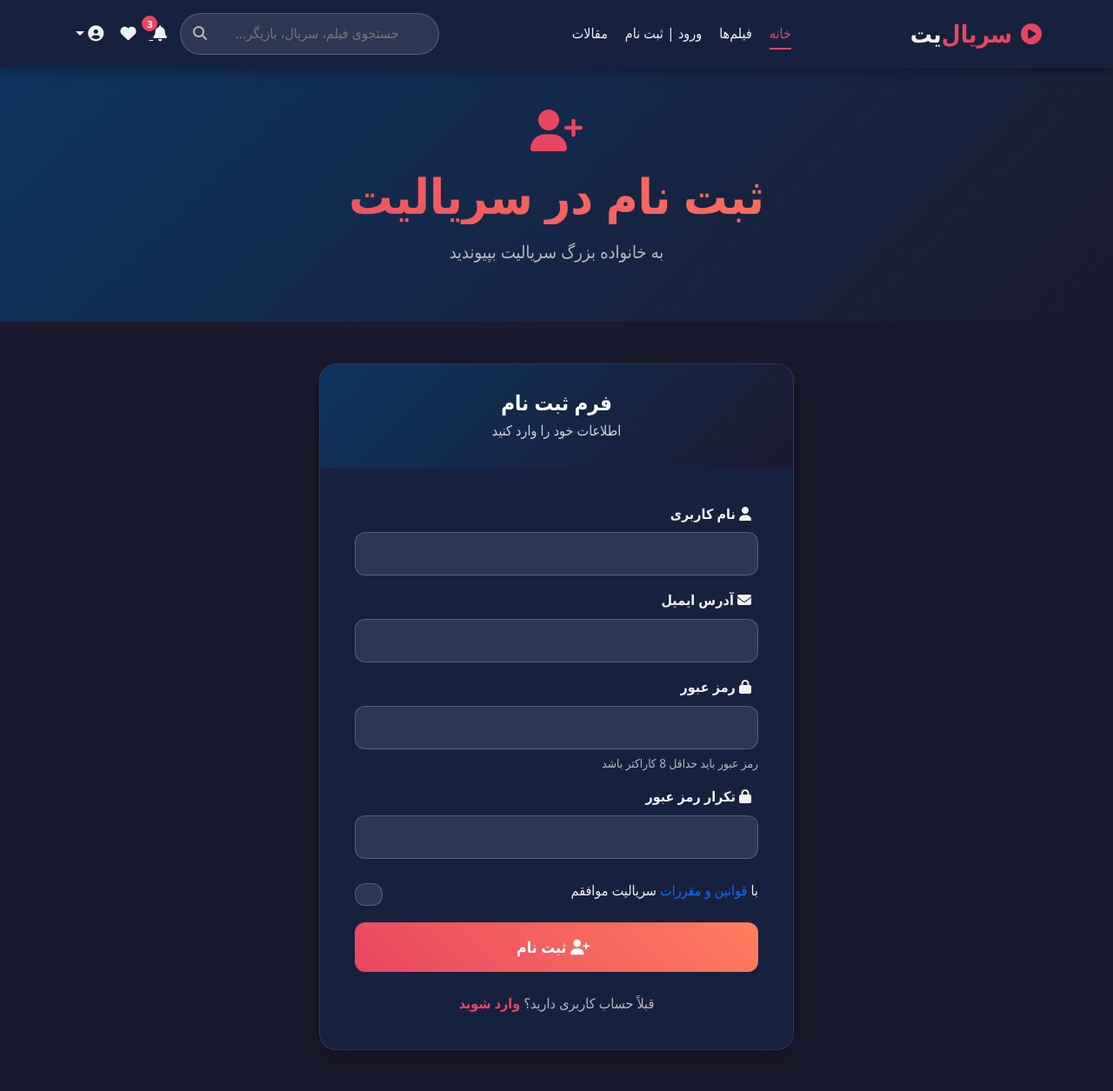
After one commit to surena7/Series_Movies-Project, a Django app: page /accounts/ in a window 1280 px wide. The commit adds this page. Shown: the top 1255 px of the page at 87% size. Run offline with Django 5.2, Linux system fonts and the light colour scheme.

Commit message:
register is add

```diff
--- a/accounts/forms.py
+++ b/accounts/forms.py
@@ -1 +1,11 @@
 from django import forms
+
+
+
+
+
+class SignUpForm(forms.Form):
+    username = forms.CharField(widget=forms.TextInput(attrs={"class":"form-control"}))
+    email = forms.EmailField(widget=forms.EmailInput(attrs={"class":"form-control"}))
+    password1 = forms.CharField(widget=forms.PasswordInput(attrs={"class":"form-control"}))
+    password2 = forms.CharField(widget=forms.PasswordInput(attrs={"class":"form-control"}))
--- a/accounts/urls.py
+++ b/accounts/urls.py
@@ -2,8 +2,9 @@ from django.urls import path
 from .views import *
 
 
+app_name="accounts"
 
 
 urlpatterns = [
-
+    path("",signup,name="signup"),
 ]
--- a/accounts/views.py
+++ b/accounts/views.py
@@ -1,3 +1,42 @@
 from django.shortcuts import render
+from .forms import SignUpForm
+from django.contrib.auth.models import User
+from django.http import HttpResponseRedirect
 
-# Create your views here.
+
+
+
+
+def signup(request):
+    template = "registration/signup.html"
+    if request.method == "POST":
+        form = SignUpForm(request.POST)
+        if form.is_valid():
+            if User.objects.filter(username=form.cleaned_data["username"]).exists():
+                return render(request,template,{
+                    "form":form,
+                    "error_message":"UserName Is Already Exists !"
+                })
+            elif User.objects.filter(email=form.cleaned_data["email"]).exists():
+                return render(request,template,{
+                    "form":form,
+                    "error_message":"Email Is Already Exists !"
+                })
+            elif form.cleaned_data["password1"]!=form.cleaned_data["password2"]:
+                return render(request,template,{
+                    "form":form,
+                    "error_message":"The Passwords Is Not Match !"
+                })
+            else :
+                user=User.objects.create_user(
+                    form.cleaned_data["username"],
+                    form.cleaned_data["email"],
+                    form.cleaned_data["password1"],
+                )
+                user.save()
+                return HttpResponseRedirect("login")
+
+    else :
+        form=SignUpForm()
+
+    return render(request,template,{"form":form})
--- a/config/settings.py
+++ b/config/settings.py
@@ -41,6 +41,7 @@ INSTALLED_APPS = [
     "Subscription",
     "Comment",
     "blog",
+    "accounts",
 ]
 
 MIDDLEWARE = [
@@ -133,3 +134,8 @@ STATICFILES_DIRS=[
 ]
 MEDIA_URL='/media/'
 MEDIA_ROOT=os.path.join(BASE_DIR,'media')
+
+
+LOGIN_REDIRECT_URL = "web:home"
+
+LOGOUT_REDIRECT_URL = "web:home"
--- a/config/urls.py
+++ b/config/urls.py
@@ -27,6 +27,8 @@ urlpatterns = [
     path("subscription/",include("Subscription.urls")),
     path("comment/",include("Comment.urls")),
     path("blog/",include("blog.urls")),
+    path('accounts/',include('django.contrib.auth.urls')),
+    path("accounts/",include("accounts.urls")),
 ]
 
 
--- a/templates/base.html
+++ b/templates/base.html
@@ -29,9 +29,14 @@
                 <nav class="d-none d-lg-flex">
                     <a href="#" class="nav-link active">خانه</a>
                     <a href="#" class="nav-link">فیلم‌ها</a>
-                    <a href="#" class="nav-link">سریال‌ها</a>
-                    <a href="#" class="nav-link">دسته‌بندی‌ها</a>
-                    <a href="#" class="nav-link">تماشاخانه</a>
+                {% if user.is_authenticated %}
+                <form method="POST" action="{% url "logout" %}">
+                    {% csrf_token %}
+                    <button class="nav-link" type="submit">خروج</button>
+                </form>
+                {% else %}
+                    <a href="{% url "accounts:signup" %}" class="nav-link">ورود | ثبت نام</a>
+                {% endif %}
                     <a href="#" class="nav-link">مقالات</a>
                 </nav>
 
--- /dev/null
+++ b/templates/registration/signup.html
@@ -0,0 +1,361 @@
+{% extends "base.html" %}
+
+{% block title %}ثبت نام در سریالیت{% endblock title %}
+
+{% block content %}
+
+<div class="auth-page">
+    <!-- Header Section -->
+    <section class="page-header-section py-5" style="background: linear-gradient(135deg, var(--accent-color) 0%, var(--primary-color) 100%);">
+        <div class="container">
+            <div class="row">
+                <div class="col-12 text-center">
+                    <div class="auth-icon mb-3">
+                        <i class="fas fa-user-plus fa-3x"></i>
+                    </div>
+                    <h1 class="page-title display-4 fw-bold mb-3">ثبت نام در سریالیت</h1>
+                    <p class="page-subtitle lead">به خانواده بزرگ سریالیت بپیوندید</p>
+                </div>
+            </div>
+        </div>
+    </section>
+
+    <!-- Signup Form Section -->
+    <section class="auth-form-section py-5">
+        <div class="container">
+            <div class="row justify-content-center">
+                <div class="col-lg-6 col-md-8">
+                    <div class="auth-card">
+                        <div class="auth-card-header">
+                            <h3 class="auth-title">فرم ثبت نام</h3>
+                            <p class="auth-subtitle">اطلاعات خود را وارد کنید</p>
+                        </div>
+
+                        <div class="auth-card-body">
+                            {% if error_message %}
+                            <div class="alert alert-danger alert-dismissible fade show" role="alert">
+                                <i class="fas fa-exclamation-triangle me-2"></i>
+                                {{ error_message }}
+                                <button type="button" class="btn-close" data-bs-dismiss="alert"></button>
+                            </div>
+                            {% endif %}
+
+                            <form method="post" class="auth-form">
+                                {% csrf_token %}
+
+                                <div class="form-group mb-3">
+                                    <label class="form-label">
+                                        <i class="fas fa-user me-2"></i>
+                                        نام کاربری
+                                    </label>
+                                    {{ form.username }}
+                                    {% if form.username.errors %}
+                                    <div class="invalid-feedback d-block">
+                                        {% for error in form.username.errors %}
+                                            {{ error }}
+                                        {% endfor %}
+                                    </div>
+                                    {% endif %}
+                                </div>
+
+                                <div class="form-group mb-3">
+                                    <label class="form-label">
+                                        <i class="fas fa-envelope me-2"></i>
+                                        آدرس ایمیل
+                                    </label>
+                                    {{ form.email }}
+                                    {% if form.email.errors %}
+                                    <div class="invalid-feedback d-block">
+                                        {% for error in form.email.errors %}
+                                            {{ error }}
+                                        {% endfor %}
+                                    </div>
+                                    {% endif %}
+                                </div>
+
+                                <div class="form-group mb-3">
+                                    <label class="form-label">
+                                        <i class="fas fa-lock me-2"></i>
+                                        رمز عبور
+                                    </label>
+                                    {{ form.password1 }}
+                                    {% if form.password1.errors %}
+                                    <div class="invalid-feedback d-block">
+                                        {% for error in form.password1.errors %}
+                                            {{ error }}
+                                        {% endfor %}
+                                    </div>
+                                    {% endif %}
+                                    <div class="form-text">رمز عبور باید حداقل 8 کاراکتر باشد</div>
+                                </div>
+
+                                <div class="form-group mb-4">
+                                    <label class="form-label">
+                                        <i class="fas fa-lock me-2"></i>
+                                        تکرار رمز عبور
+                                    </label>
+                                    {{ form.password2 }}
+                                    {% if form.password2.errors %}
+                                    <div class="invalid-feedback d-block">
+                                        {% for error in form.password2.errors %}
+                                            {{ error }}
+                                        {% endfor %}
+                                    </div>
+                                    {% endif %}
+                                </div>
+
+                                <div class="form-check mb-4">
+                                    <input class="form-check-input" type="checkbox" id="terms" required>
+                                    <label class="form-check-label" for="terms">
+                                        با <a href="#" class="text-primary">قوانین و مقررات</a> سریالیت موافقم
+                                    </label>
+                                </div>
+
+                                <button type="submit" class="btn btn-primary btn-lg w-100 auth-submit-btn">
+                                    <i class="fas fa-user-plus me-2"></i>
+                                    ثبت نام
+                                </button>
+                            </form>
+
+                            <div class="auth-footer text-center mt-4">
+                                <p class="mb-0">قبلاً حساب کاربری دارید؟
+                                    <a href="{% url 'login' %}" class="auth-link">وارد شوید</a>
+                                </p>
+                            </div>
+                        </div>
+                    </div>
+                </div>
+            </div>
+        </div>
+    </section>
+</div>
+
+<style>
+    /* Auth Page Styles */
+    .auth-page {
+        min-height: 100vh;
+        background: var(--primary-color);
+    }
+
+    .page-header-section {
+        background: linear-gradient(135deg, var(--accent-color) 0%, var(--primary-color) 100%);
+        color: white;
+    }
+
+    .page-title {
+        background: linear-gradient(45deg, #e94560, #ff7e5f);
+        -webkit-background-clip: text;
+        -webkit-text-fill-color: transparent;
+        background-clip: text;
+    }
+
+    .page-subtitle {
+        color: var(--text-secondary);
+    }
+
+    .auth-icon {
+        color: var(--highlight-color);
+    }
+
+    /* Auth Card */
+    .auth-card {
+        background: var(--secondary-color);
+        border-radius: 20px;
+        box-shadow: 0 15px 35px rgba(0, 0, 0, 0.3);
+        border: 1px solid rgba(255, 255, 255, 0.1);
+        overflow: hidden;
+    }
+
+    .auth-card-header {
+        background: linear-gradient(135deg, var(--accent-color) 0%, var(--primary-color) 100%);
+        padding: 30px;
+        text-align: center;
+        color: white;
+    }
+
+    .auth-title {
+        font-size: 1.5rem;
+        font-weight: 700;
+        margin-bottom: 5px;
+    }
+
+    .auth-subtitle {
+        color: rgba(255, 255, 255, 0.8);
+        margin: 0;
+    }
+
+    .auth-card-body {
+        padding: 40px;
+    }
+
+    /* Form Styles */
+    .auth-form .form-group {
+        margin-bottom: 20px;
+    }
+
+    .form-label {
+        color: var(--text-color);
+        font-weight: 600;
+        margin-bottom: 8px;
+        display: block;
+    }
+
+    .auth-form .form-control {
+        background: rgba(255, 255, 255, 0.1);
+        border: 1px solid rgba(255, 255, 255, 0.2);
+        color: var(--text-color);
+        border-radius: 12px;
+        padding: 12px 15px;
+        transition: all 0.3s ease;
+    }
+
+    .auth-form .form-control:focus {
+        background: rgba(255, 255, 255, 0.15);
+        border-color: var(--highlight-color);
+        box-shadow: 0 0 0 2px rgba(233, 69, 96, 0.2);
+        color: var(--text-color);
+    }
+
+    .auth-form .form-control::placeholder {
+        color: var(--text-secondary);
+    }
+
+    .form-text {
+        color: var(--text-secondary);
+        font-size: 0.85rem;
+        margin-top: 5px;
+    }
+
+    /* Checkbox */
+    .form-check-input {
+        background: rgba(255, 255, 255, 0.1);
+        border: 1px solid rgba(255, 255, 255, 0.2);
+    }
+
+    .form-check-input:checked {
+        background-color: var(--highlight-color);
+        border-color: var(--highlight-color);
+    }
+
+    .form-check-label {
+        color: var(--text-color);
+    }
+
+    .form-check-label a {
+        color: var(--highlight-color);
+        text-decoration: none;
+    }
+
+    .form-check-label a:hover {
+        text-decoration: underline;
+    }
+
+    /* Submit Button */
+    .auth-submit-btn {
+        background: linear-gradient(45deg, #e94560, #ff7e5f);
+        border: none;
+        border-radius: 12px;
+        padding: 15px;
+        font-weight: 600;
+        font-size: 1.1rem;
+        transition: all 0.3s ease;
+    }
+
+    .auth-submit-btn:hover {
+        transform: translateY(-2px);
+        box-shadow: 0 10px 20px rgba(233, 69, 96, 0.3);
+    }
+
+    /* Auth Footer */
+    .auth-footer {
+        color: var(--text-secondary);
+    }
+
+    .auth-link {
+        color: var(--highlight-color);
+        text-decoration: none;
+        font-weight: 600;
+    }
+
+    .auth-link:hover {
+        text-decoration: underline;
+    }
+
+    /* Alert */
+    .alert {
+        border-radius: 12px;
+        border: none;
+        background: rgba(220, 53, 69, 0.1);
+        color: #f8d7da;
+    }
+
+    /* Responsive */
+    @media (max-width: 768px) {
+        .auth-card-body {
+            padding: 30px 25px;
+        }
+
+        .auth-card-header {
+            padding: 25px;
+        }
+
+        .page-title {
+            font-size: 2.5rem;
+        }
+    }
+
+    @media (max-width: 576px) {
+        .auth-card-body {
+            padding: 25px 20px;
+        }
+
+        .auth-card-header {
+            padding: 20px;
+        }
+    }
+</style>
+
+<script>
+    document.addEventListener('DOMContentLoaded', function() {
+        // Add styling to form fields
+        const formFields = document.querySelectorAll('.auth-form input');
+        formFields.forEach(field => {
+            field.classList.add('form-control');
+        });
+
+        // Password strength indicator
+        const password1 = document.querySelector('#id_password1');
+        if (password1) {
+            password1.addEventListener('input', function() {
+                const strengthIndicator = document.createElement('div');
+                strengthIndicator.className = 'password-strength mt-2';
+
+                const password = this.value;
+                let strength = 0;
+
+                if (password.length >= 8) strength++;
+                if (password.match(/[a-z]/) && password.match(/[A-Z]/)) strength++;
+                if (password.match(/\d/)) strength++;
+                if (password.match(/[^a-zA-Z\d]/)) strength++;
+
+                const strengthText = ['خیلی ضعیف', 'ضعیف', 'متوسط', 'قوی', 'خیلی قوی'];
+                const strengthColors = ['#dc3545', '#ffc107', '#fd7e14', '#20c997', '#198754'];
+
+                strengthIndicator.innerHTML = `
+                    <div class="progress" style="height: 5px;">
+                        <div class="progress-bar" style="width: ${strength * 25}%; background-color: ${strengthColors[strength]};"></div>
+                    </div>
+                    <small class="text-muted">قدرت رمز: ${strengthText[strength]}</small>
+                `;
+
+                const existingIndicator = this.parentNode.querySelector('.password-strength');
+                if (existingIndicator) {
+                    existingIndicator.remove();
+                }
+                this.parentNode.appendChild(strengthIndicator);
+            });
+        }
+    });
+</script>
+
+{% endblock content %}
```
Also changed, not shown: templates/registration/login.html (added, +250 -0 lines), db.sqlite3, 1 other file.
